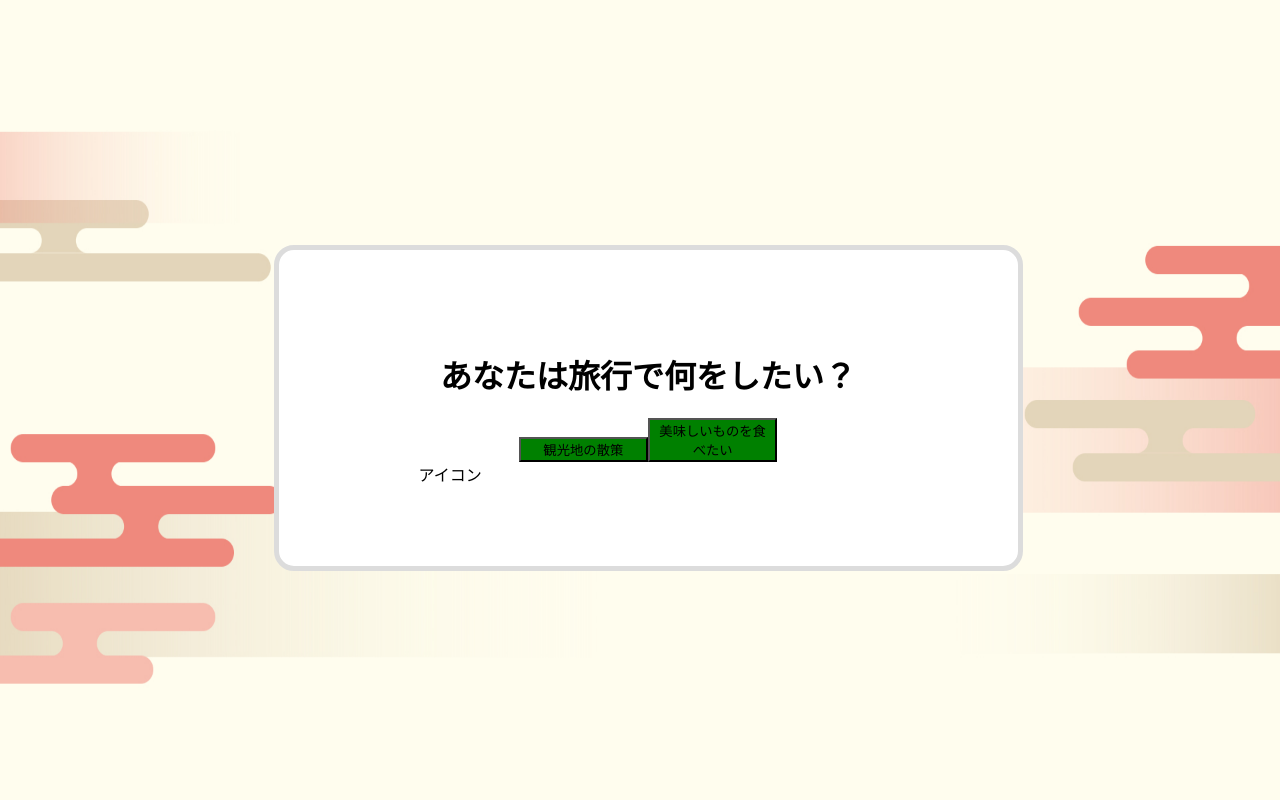
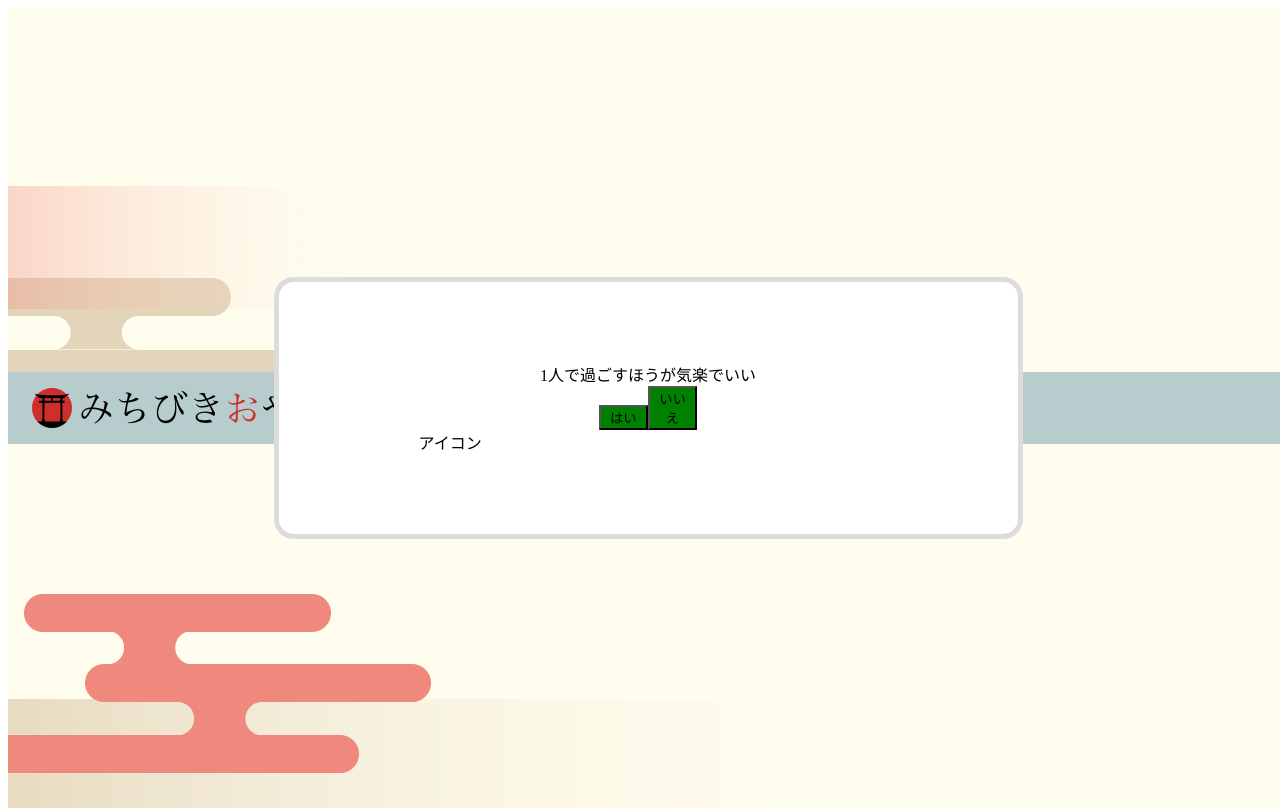
Before and after one commit to shinonome-inc/frontend-design-hackathon-2024-spring-teamA, a Next.js app: page /question1 in a window 1280 px wide. Built offline with nearby package versions, Linux system fonts and the light colour scheme.

Commit message:
ヘッダーの調整

```diff
--- a/src/pages/question1/index.jsx
+++ b/src/pages/question1/index.jsx
@@ -10,14 +10,14 @@ const Question1Page = () => {
   };
   return (
     <Question1Wrapper>
-      <Image src={"/Background.png"} />
+      <HeaderLogo>
+        <LogoImage src={"/logotitle.png"} />
+      </HeaderLogo>
       <Question1Content>
-        <Question1Text>
-          <h1>あなたは旅行で何をしたい？</h1>
-        </Question1Text>
+        <Question1Text>1人で過ごすほうが気楽でいい</Question1Text>
         <Question1Choices>
-          <Button onClick={onClick}>観光地の散策</Button>
-          <Button onClick={onClick}>美味しいものを食べたい</Button>
+          <Button onClick={onClick}>はい</Button>
+          <Button onClick={onClick}>いいえ</Button>
         </Question1Choices>
         <QuestionProgress>アイコン</QuestionProgress>
       </Question1Content>
@@ -28,12 +28,24 @@ const Question1Page = () => {
 export default Question1Page;
 
 const Question1Wrapper = styled.div`
+  background-image: url("/background.png");
   display: flex;
   justify-content: center;
   align-items: center;
   width: 100%;
   height: 100%;
   position: absolute;
+`;
+
+const HeaderLogo = styled.header`
+  display: flex;
+  width: 100%;
+  padding: 16px 24px;
+  background-color: rgba(183, 205, 205, 1);
+`;
+
+const LogoImage = styled.img`
+  height: 40px;
 `;
 
 const Image = styled.img`
```
